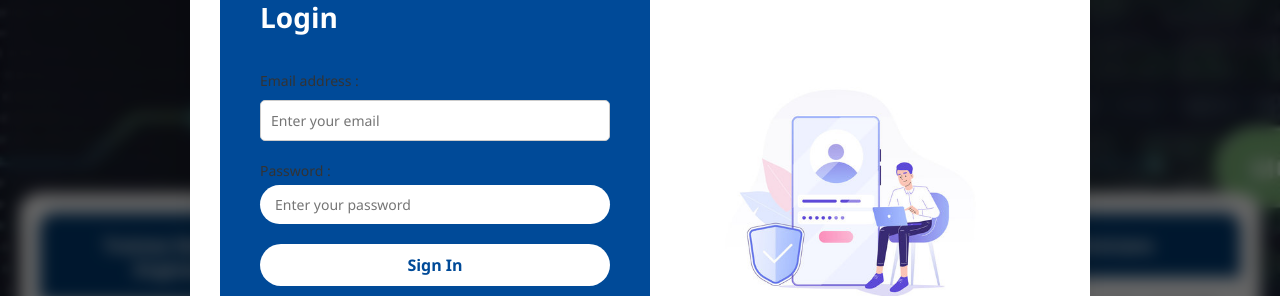
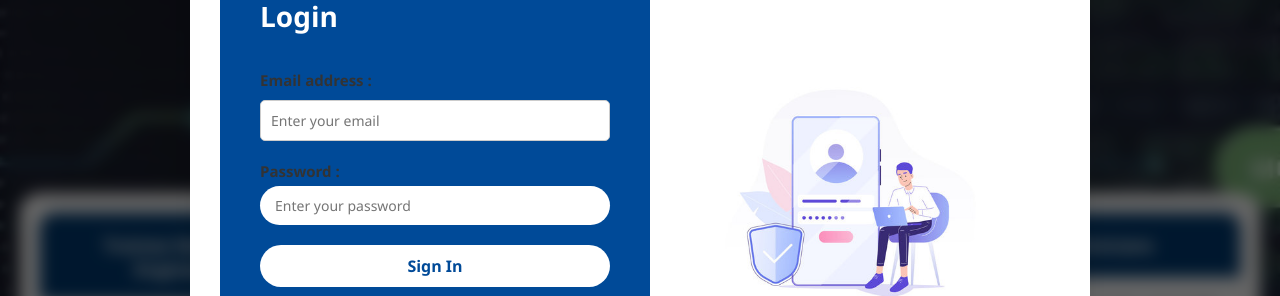
Before and after one commit to HimashaDewmini/SLT-MOBITEL--using-reactt, a React (Create React App) app in the folder frontend/: page / in a window 1280 px wide. Both pictures are taken after a click on the button "Login". Shown: the part 201-497 px from the top of the page. Built offline with nearby package versions, Linux system fonts and the light colour scheme.

Commit message:
update login signup page

```diff
--- a/frontend/src/components/Login/LoginModal.css
+++ b/frontend/src/components/Login/LoginModal.css
@@ -58,6 +58,8 @@ body {
 
 .login-form label {
   margin: 10px 0 5px;
+  font-size: 15px;
+  font-weight: bold;
 }
 
 .login-form input {
@@ -83,7 +85,7 @@ body {
 }
 
 .signup-text {
-  font-size: 13px;
+  font-size: 15px;
   margin: 10px 0;
 }
 
@@ -136,6 +138,8 @@ body {
 }
 
 .login-text{
+
+
   text-align: center;
   margin-top: 10px;
 }
--- a/frontend/src/components/Signup/signup.css
+++ b/frontend/src/components/Signup/signup.css
@@ -13,6 +13,7 @@
 }
 
 .container {
+  margin-top: 100px;
   display: flex;
   background: white;
   border-radius: 15px;
@@ -63,7 +64,8 @@
 
 .form-group label {
   margin-bottom: 5px;
-  font-size: 14px;
+  font-size: 15px;
+  font-weight: bold;
 }
 
 .form-group input {
```
